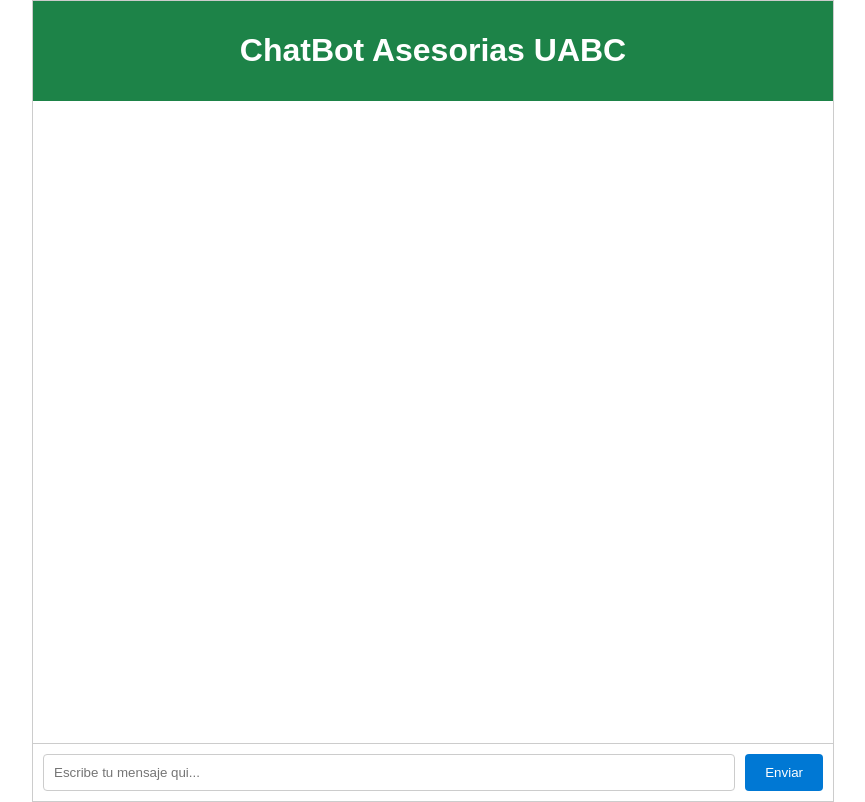
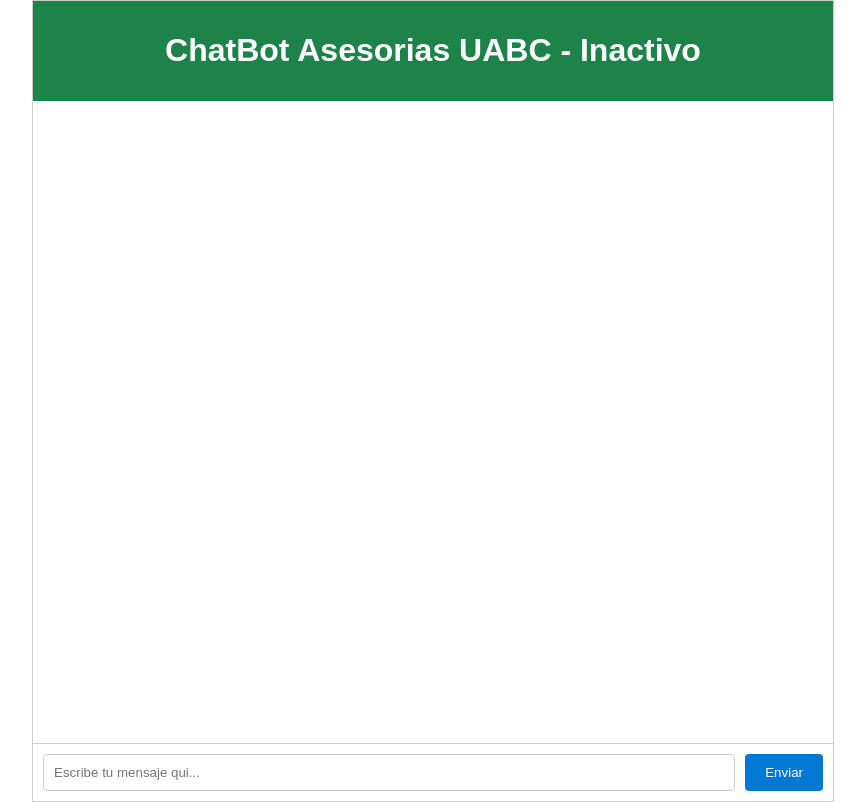
Before and after one commit to PedroxionX/AsesoriasUABC, a plain HTML site: page chatbot/index.html in a window 1280 px wide. Shown: the whole page, without its empty margins (207-1072 px from the left). Drawn offline with Linux system fonts and the light colour scheme.

Commit message:
minor changes

```diff
--- a/chatbot/index.html
+++ b/chatbot/index.html
@@ -9,7 +9,7 @@
 <body>
     <div class="chat-container">
         <div class="chat-header">
-            <h1>ChatBot Asesorias UABC</h1>
+            <h1>ChatBot Asesorias UABC - Inactivo</h1>
         </div>
         <div class="chat-messages" id="chatMessages">
             <!-- mensajes van aqui -->
```
